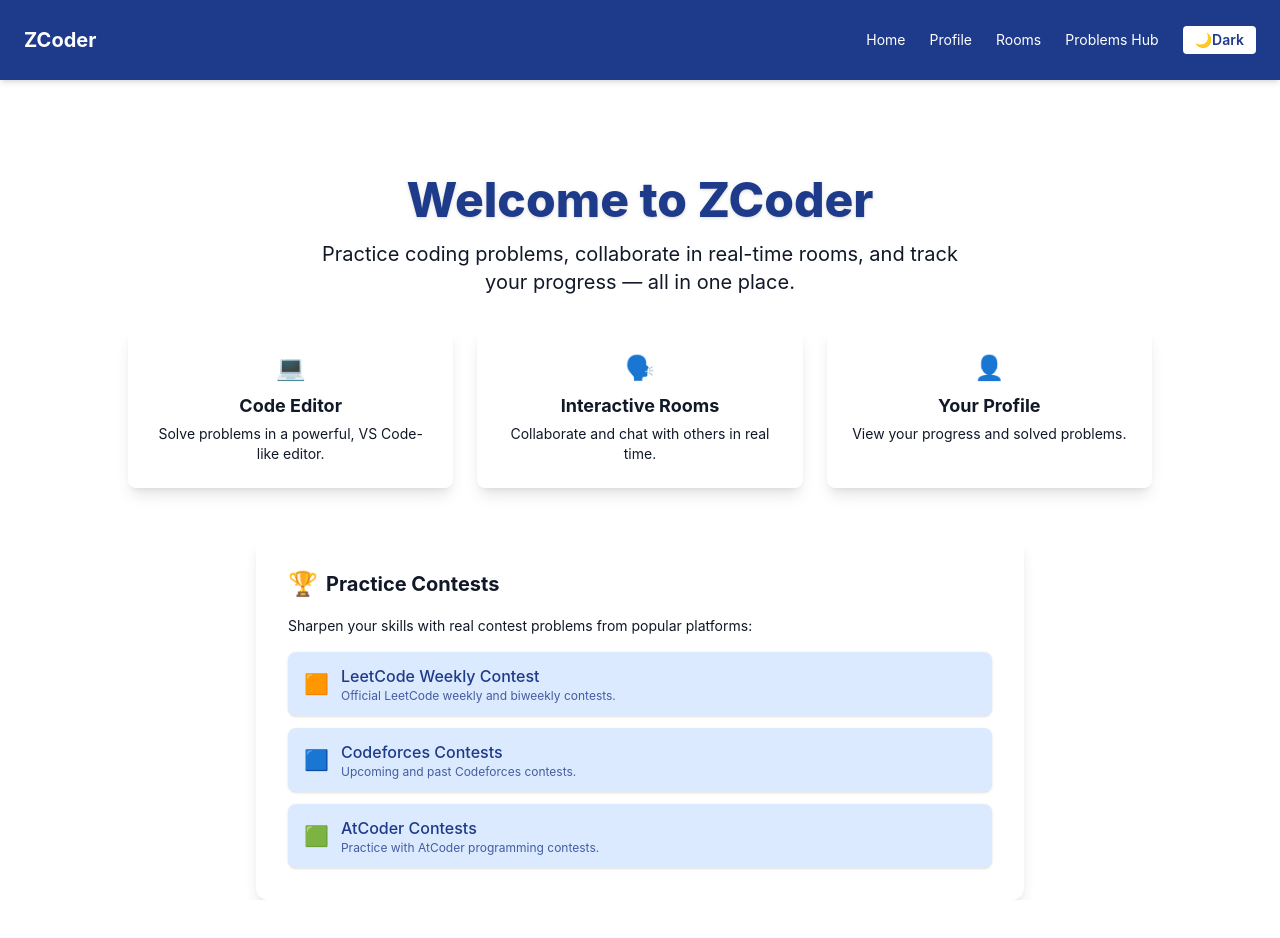
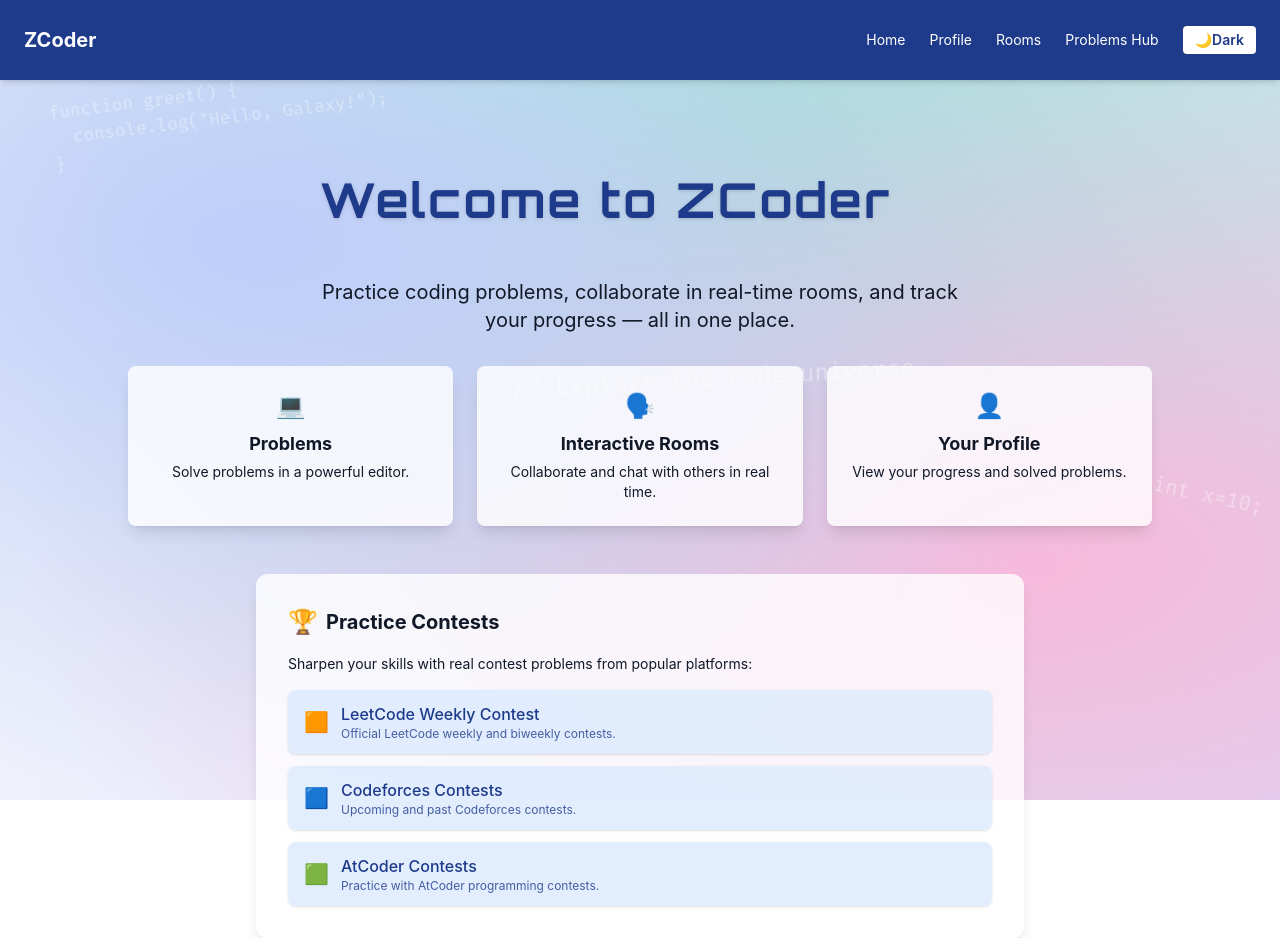
Before and after one commit to adityaj1706/zcoder, a React (Create React App) app: page / in a window 1280 px wide. Before the commit the page ends 900 px from the top, so only its background shows below. Built offline with nearby package versions, Linux system fonts and the light colour scheme.

Commit message:
changed styling,added soln,added filter

```diff
--- a/public/index.html
+++ b/public/index.html
@@ -1,6 +1,8 @@
 <!DOCTYPE html>
 <html lang="en">
   <head>
+    <link href="https://fonts.googleapis.com/css2?family=Fira+Mono:wght@400&display=swap" rel="stylesheet">
+    <link href="https://fonts.googleapis.com/css2?family=Orbitron:wght@700&display=swap" rel="stylesheet">
     <meta charset="utf-8" />
     <link rel="icon" href="%PUBLIC_URL%/favicon.ico" />
     <meta name="viewport" content="width=device-width, initial-scale=1" />
--- a/src/App.css
+++ b/src/App.css
@@ -72,3 +72,66 @@ body {
     transform: rotate(360deg);
   }
 }
+@import url("https://fonts.googleapis.com/css2?family=Orbitron:wght@700&display=swap");
+
+@keyframes typing {
+  from {
+    width: 0;
+  }
+  to {
+    width: 16ch;
+  }
+}
+
+@keyframes hide-cursor {
+  to {
+    border-right: none;
+  }
+}
+
+.typing {
+  overflow: hidden;
+  white-space: nowrap;
+  border-right: 0.15em solid #3498db;
+  width: 0;
+  animation: typing 1.5s steps(16, end) forwards,
+    hide-cursor 0.01s step-end 1.5s forwards;
+  font-family: "Orbitron", sans-serif;
+  letter-spacing: 0.05em;
+  display: inline-block;
+}
+
+/* Nebula background */
+.code-galaxy-bg {
+  position: fixed;
+  inset: 0;
+  z-index: -1;
+  width: 100vw;
+  height: 100vh;
+  background: radial-gradient(ellipse at 20% 30%, #7f9cf5 0%, transparent 70%),
+    radial-gradient(ellipse at 80% 70%, #f472b6 0%, transparent 70%),
+    radial-gradient(ellipse at 60% 20%, #34d399 0%, transparent 80%),
+    linear-gradient(120deg, #f3f4f6 0%, #a5b4fc 100%);
+  opacity: 0.5;
+  pointer-events: none;
+  transition: background 0.5s;
+}
+.dark .code-galaxy-bg {
+  background: radial-gradient(ellipse at 20% 30%, #7f9cf5 0%, transparent 70%),
+    radial-gradient(ellipse at 80% 70%, #f472b6 0%, transparent 70%),
+    radial-gradient(ellipse at 60% 20%, #34d399 0%, transparent 80%),
+    linear-gradient(120deg, #18181b 0%, #312e81 100%);
+  opacity: 1;
+}
+.code-galaxy-snippet {
+  position: absolute;
+  color: #fff;
+  opacity: 0.4;
+  font-family: "Fira Mono", "Consolas", monospace;
+  font-size: 1.2rem;
+  white-space: pre;
+  pointer-events: none;
+  user-select: none;
+  filter: blur(0.5px);
+  z-index: 0;
+}
--- a/src/App.js
+++ b/src/App.jsx
@@ -29,12 +29,46 @@ function App() {
   return (
     <ThemeContext.Provider value={{ theme, toggleTheme }}>
       <div
-        className={
-          theme === "dark"
-            ? "bg-gray-900 text-white min-h-screen"
-          : "bg-white text-gray-900 min-h-screen"
-      }
+        className={`relative min-h-screen ${
+          theme === "dark" ? "text-white" : "text-gray-900"
+        }`}
       >
+        {/* Nebula background */}
+        <div className="code-galaxy-bg">
+          <div
+            className="code-galaxy-snippet"
+            style={{
+              top: "10%",
+              left: "4%",
+              fontSize: "1.1rem",
+              transform: "rotate(-7deg)",
+            }}
+          >
+            {`function greet() {\n  console.log("Hello, Galaxy!");\n}`}
+          </div>
+          <div
+            className="code-galaxy-snippet"
+            style={{
+              top: "60%",
+              left: "90%",
+              fontSize: "1.3rem",
+              transform: "rotate(12deg)",
+            }}
+          >
+            {`int x=10;`}
+          </div>
+          <div
+            className="code-galaxy-snippet"
+            style={{
+              top: "45%",
+              left: "40%",
+              fontSize: "1.5rem",
+              transform: "rotate(-3deg)",
+            }}
+          >
+            {`// Explore the code universe`}
+          </div>
+        </div>
         <Router>
           <Navbar />
           <Routes>
--- a/src/components/BackgroundParticles.jsx
+++ /dev/null
@@ -1,57 +0,0 @@
-import { useCallback } from "react";
-import Particles from "react-tsparticles";
-import { loadFull } from "tsparticles";
-import { useTheme } from "../App";
-const BackgroundParticles = () => {
-  const { theme } = useTheme();
-  const particlesInit = useCallback(async (engine) => {
-    await loadFull(engine);
-  }, []);
-
-  return (
-    <Particles
-      id="tsparticles"
-      init={particlesInit}
-      options={{
-        fullScreen: { enable: true, zIndex: -1 },
-        background: {
-          color: theme === "dark" ? "#1e2a8a" : "#e0e7ff",
-        },
-        particles: {
-          number: { value: 40, density: { enable: true, value_area: 800 } },
-          color: { value: "#fff" },
-          links: {
-            enable: true,
-            color: "#fff",
-            opacity: 0.2,
-            width: 1,
-            distance: 150,
-          },
-          move: {
-            enable: true,
-            speed: 1.2,
-            direction: "none",
-            random: false,
-            straight: false,
-            outModes: { default: "out" },
-          },
-          size: { value: 3 },
-          opacity: { value: 0.7 },
-        },
-        interactivity: {
-          events: {
-            onHover: { enable: true, mode: "repulse" },
-            onClick: { enable: true, mode: "push" },
-          },
-          modes: {
-            repulse: { distance: 100, duration: 0.4 },
-            push: { quantity: 4 },
-          },
-        },
-        detectRetina: true,
-      }}
-    />
-  );
-};
-
-export default BackgroundParticles;
--- a/src/context/ThemeContext.jsx
+++ b/src/context/ThemeContext.jsx
@@ -3,19 +3,15 @@ import { createContext, useContext, useEffect, useState } from "react";
 const ThemeContext = createContext();
 
 export const ThemeProvider = ({ children }) => {
-  // Sync initial state with localStorage
-  const [theme, setTheme] = useState(() =>
-    localStorage.getItem("theme") === "dark" ? "dark" : "light"
-  );
+  // Always start with light mode by default
+  const [theme, setTheme] = useState("light");
 
   useEffect(() => {
     const root = window.document.documentElement;
     if (theme === "dark") {
       root.classList.add("dark");
-      localStorage.setItem("theme", "dark");
     } else {
       root.classList.remove("dark");
-      localStorage.setItem("theme", "light");
     }
   }, [theme]);
 
--- a/src/pages/Home.jsx
+++ b/src/pages/Home.jsx
@@ -1,4 +1,4 @@
-import React from "react";
+import React, { useEffect, useState } from "react";
 import { Link } from "react-router-dom";
 import { useTheme } from "../App";
 
@@ -24,20 +24,33 @@ const contestLinks = [
 ];
 
 const Home = () => {
-  const { theme,toggleTheme } = useTheme();
+  const { theme } = useTheme();
+  const [showZCoder, setShowZCoder] = useState(false);
+
+  useEffect(() => {
+    setShowZCoder(true);
+  }, []);
 
   return (
     <div
       className={`flex flex-col items-center justify-start pt-24 min-h-[80vh] transition-colors duration-300
         ${theme === "dark" ? "text-white" : "text-gray-900"}`}
+      style={{ position: "relative", zIndex: 1 }}
     >
+      <div className="flex justify-center mb-8">
         <h1
           className={`text-4xl md:text-5xl font-extrabold mb-4 drop-shadow ${
             theme === "dark" ? "text-white" : "text-blue-900"
           }`}
+          style={{
+            fontFamily: "'Orbitron', sans-serif",
+            display: "inline-block",
+            verticalAlign: "middle",
+          }}
         >
-        Welcome to ZCoder
+          <span className={showZCoder ? "typing" : ""}>Welcome to ZCoder</span>
         </h1>
+      </div>
       <p className="text-lg md:text-xl mb-8 text-center max-w-2xl">
         Practice coding problems, collaborate in real-time rooms, and track your
         progress — all in one place.
@@ -45,18 +58,18 @@ const Home = () => {
       {/* Main Feature Cards */}
       <div className="grid grid-cols-1 md:grid-cols-3 gap-6 w-full max-w-5xl">
         <Link
-          to="/editor"
+          to="/problems"
           className={`rounded-lg shadow-lg p-6 flex flex-col items-center transition
             ${
               theme === "dark"
-                ? "bg-gray-800 hover:bg-blue-900"
-                : "bg-white hover:bg-blue-100"
+                ? "bg-gray-800/80 hover:bg-blue-900/80"
+                : "bg-white/80 hover:bg-blue-100/80"
             }`}
         >
           <span className="text-2xl mb-2">💻</span>
-          <span className="font-bold text-lg mb-1">Code Editor</span>
+          <span className="font-bold text-lg mb-1">Problems</span>
           <span className="text-sm text-center">
-            Solve problems in a powerful, VS Code-like editor.
+            Solve problems in a powerful editor.
           </span>
         </Link>
         <Link
@@ -64,8 +77,8 @@ const Home = () => {
           className={`rounded-lg shadow-lg p-6 flex flex-col items-center transition
             ${
               theme === "dark"
-                ? "bg-gray-800 hover:bg-blue-900"
-                : "bg-white hover:bg-blue-100"
+                ? "bg-gray-800/80 hover:bg-blue-900/80"
+                : "bg-white/80 hover:bg-blue-100/80"
             }`}
         >
           <span className="text-2xl mb-2">🗣️</span>
@@ -79,8 +92,8 @@ const Home = () => {
           className={`rounded-lg shadow-lg p-6 flex flex-col items-center transition
             ${
               theme === "dark"
-                ? "bg-gray-800 hover:bg-blue-900"
-                : "bg-white hover:bg-blue-100"
+                ? "bg-gray-800/80 hover:bg-blue-900/80"
+                : "bg-white/80 hover:bg-blue-100/80"
             }`}
         >
           <span className="text-2xl mb-2">👤</span>
@@ -95,8 +108,8 @@ const Home = () => {
         className={`mt-12 w-full max-w-3xl rounded-xl shadow-lg p-8 transition
           ${
             theme === "dark"
-              ? "bg-gray-800 text-white"
-              : "bg-white text-gray-900"
+              ? "bg-gray-800/80 text-white"
+              : "bg-white/80 text-gray-900"
           }`}
       >
         <div className="flex items-center mb-4">
@@ -116,8 +129,8 @@ const Home = () => {
               className={`flex items-center gap-3 px-4 py-3 rounded-lg font-medium shadow transition
                 ${
                   theme === "dark"
-                    ? "bg-blue-900 hover:bg-blue-800 text-white"
-                    : "bg-blue-100 hover:bg-blue-200 text-blue-900"
+                    ? "bg-blue-900/80 hover:bg-blue-800/80 text-white"
+                    : "bg-blue-100/80 hover:bg-blue-200/80 text-blue-900"
                 }`}
             >
               <span className="text-xl">{contest.icon}</span>
--- a/src/pages/Problems/ProblemsHub.jsx
+++ b/src/pages/Problems/ProblemsHub.jsx
@@ -164,19 +164,15 @@ export default function ProblemsHub() {
   return (
     <div
       className={`relative px-4 py-8 min-h-screen transition-colors duration-300 ${
-        theme === "dark" ? "bg-gray-900 text-white" : "bg-white text-gray-900"
+        theme === "dark" ? "text-white" : "text-gray-900"
       }`}
+      style={{ position: "relative", zIndex: 1 }}
     >
       {/* Top right progress */}
-      <div className="absolute top-8 right-8 flex flex-col items-center bg-white dark:bg-gray-900 rounded-xl shadow-lg p-6 z-10 w-64">
+      <div className="absolute top-8 right-8 flex flex-col items-center bg-white/80 dark:bg-gray-900/80 rounded-xl shadow-lg p-6 z-10 w-64">
         <div className="text-lg font-bold mb-2">Progress</div>
         <div className="relative w-40 h-40 mb-2 flex items-center justify-center">
-          <Pie
-            data={pieData}
-            options={pieOptions}
-            width={160}
-            height={160}
-          />
+          <Pie data={pieData} options={pieOptions} width={160} height={160} />
           {/* Center text */}
           <div
             className="absolute inset-0 flex flex-col items-center justify-center pointer-events-none"
@@ -207,7 +203,18 @@ export default function ProblemsHub() {
         </div>
       </div>
 
-      <h1 className="center-heading mb-8">🧠 Problems Hub</h1>
+      <div className="flex justify-center mb-8">
+        <h1
+          className="text-4xl md:text-5xl font-extrabold drop-shadow"
+          style={{
+            fontFamily: "'Orbitron', sans-serif",
+            display: "inline-block",
+            verticalAlign: "middle",
+          }}
+        >
+          <span className="typing">🧠 Problems Hub</span>
+        </h1>
+      </div>
       <div className="max-w-3xl mx-auto space-y-6">
         <div className="flex items-center gap-4 mb-4">
           <SearchFilterBar
```
Also changed, not shown: src/pages/Profile.jsx (+35 -17 lines), src/pages/Rooms.jsx (+15 -11 lines), src/pages/editor.jsx (+67 -2 lines). Lines whose indentation alone changed are shown as unchanged.
